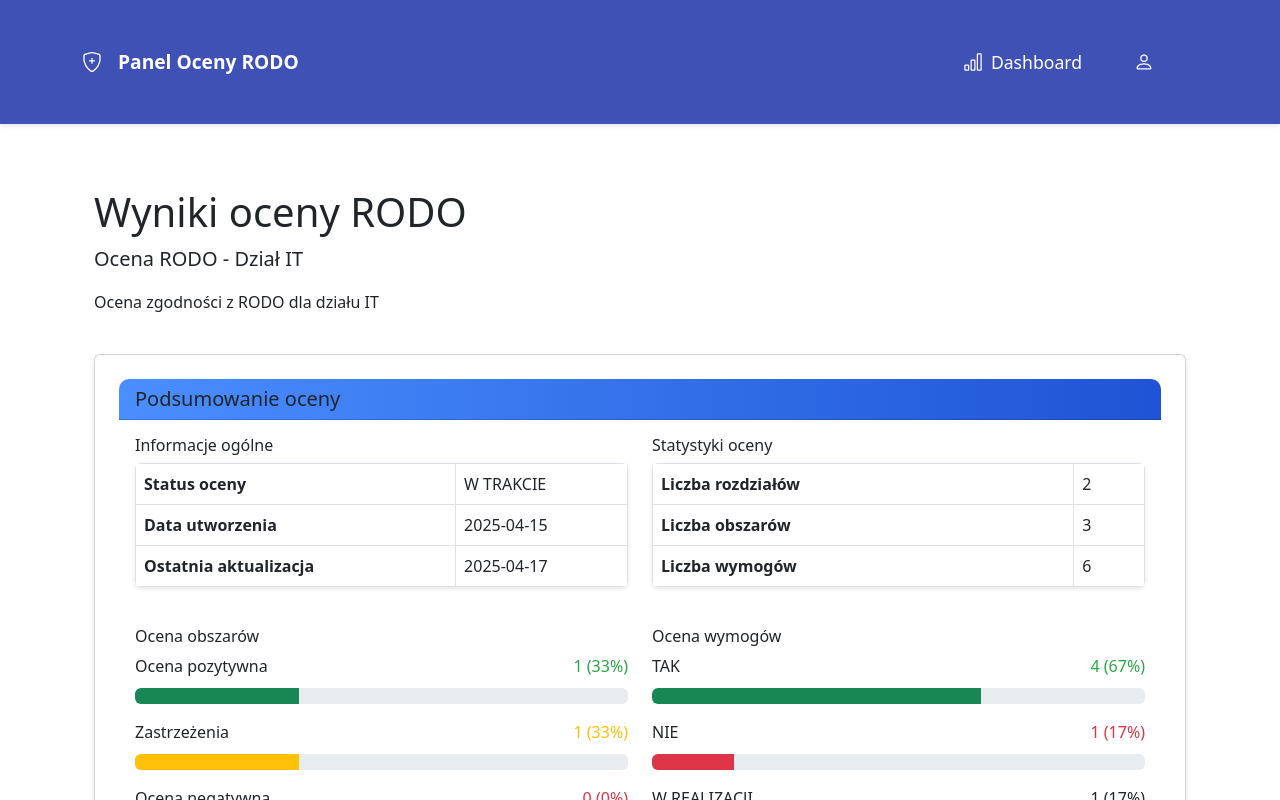
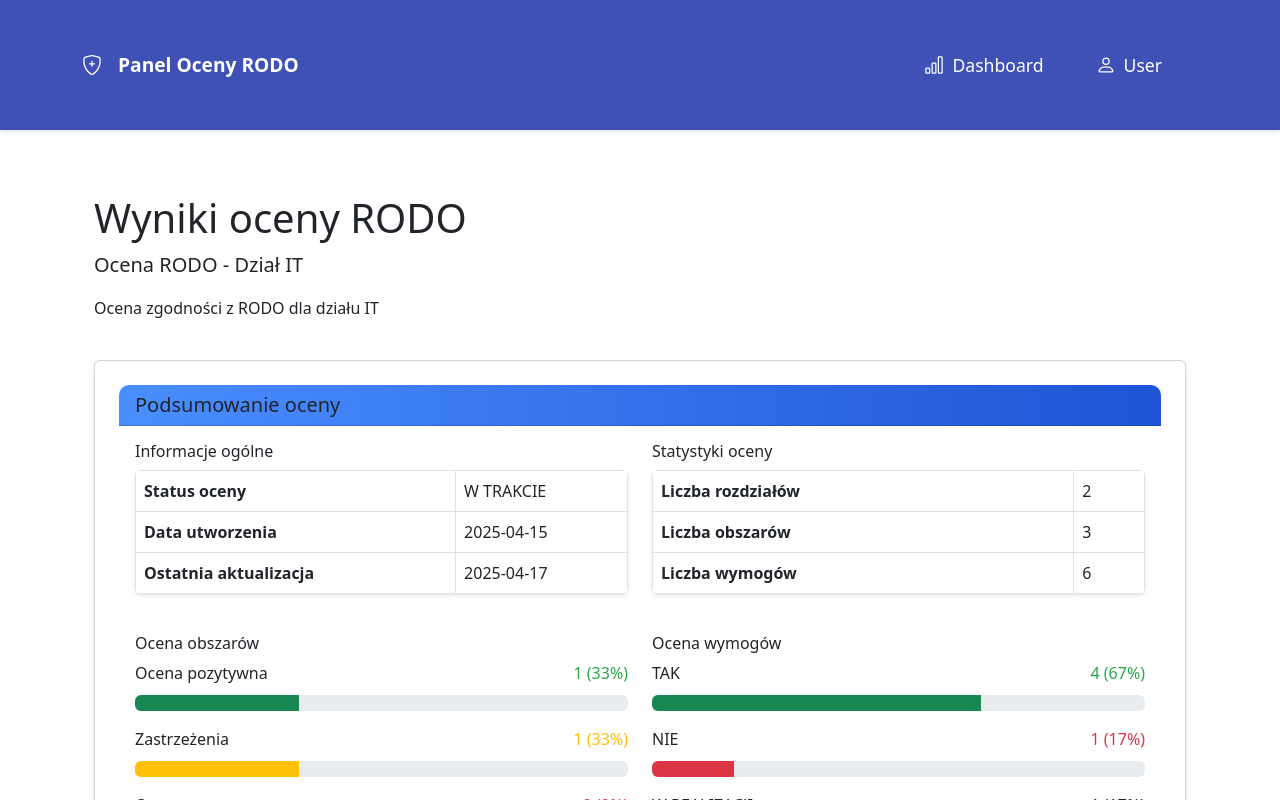
Before and after one commit to optiq-ai/rodo, a React (Create React App) app in the folder frontend/: page /results/1 in a window 1280 px wide. Shown: the top 800 px of the page. Built offline with nearby package versions, Linux system fonts and the light colour scheme; sample sign-in values are in the browser's storage.

Commit message:
Fix navbar authentication display issue

```diff
--- a/frontend/src/contexts/AuthContext.jsx
+++ b/frontend/src/contexts/AuthContext.jsx
@@ -10,7 +10,11 @@ export const AuthProvider = ({ children }) => {
     // Check if user is logged in based on token
     const token = localStorage.getItem('token');
     if (token) {
-      setCurrentUser({ token });
+      // Create a more complete user object with username
+      setCurrentUser({
+        token,
+        username: 'User' // Default username or extract from token if possible
+      });
     }
     setLoading(false);
   }, []);
@@ -48,7 +52,7 @@ export const AuthProvider = ({ children }) => {
 
   return (
     <AuthContext.Provider value={value}>
-      {children}
+      {!loading && children}
     </AuthContext.Provider>
   );
 };
```
